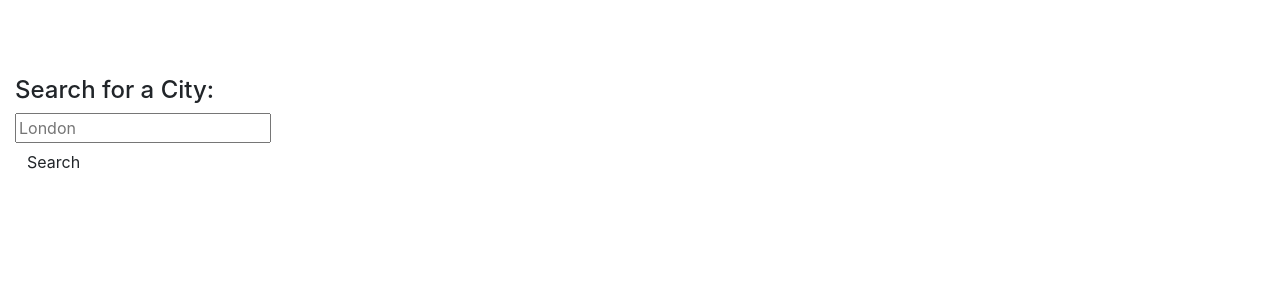
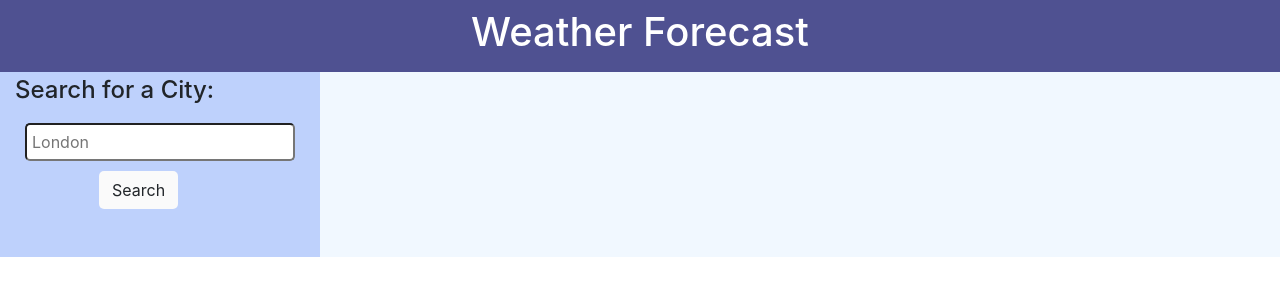
Before and after one commit to PuspitaGoswami/Weather_forecast, a plain HTML site: page index.html in a window 1280 px wide. Drawn offline with nearby package versions, Linux system fonts and the light colour scheme; the site is published under a folder, as on GitHub Pages, so addresses that start at the root find nothing.

Commit message:
Style file path fixed

```diff
--- a/index.html
+++ b/index.html
@@ -5,9 +5,9 @@
   <meta charset="UTF-8" />
   <meta name="viewport" content="width=device-width, initial-scale=1.0" />
   <meta http-equiv="X-UA-Compatible" content="ie=edge" />
-  <link rel="stylesheet" href="/asset/style.css" />
   <link rel="stylesheet" href="https://stackpath.bootstrapcdn.com/bootstrap/4.3.1/css/bootstrap.min.css" />
   <link rel="stylesheet" href="https://stackpath.bootstrapcdn.com/font-awesome/4.7.0/css/font-awesome.min.css" />
+  <link rel="stylesheet" href="asset/style.css"/>
   <title>Weather Forecast</title>
 </head>
 
```
